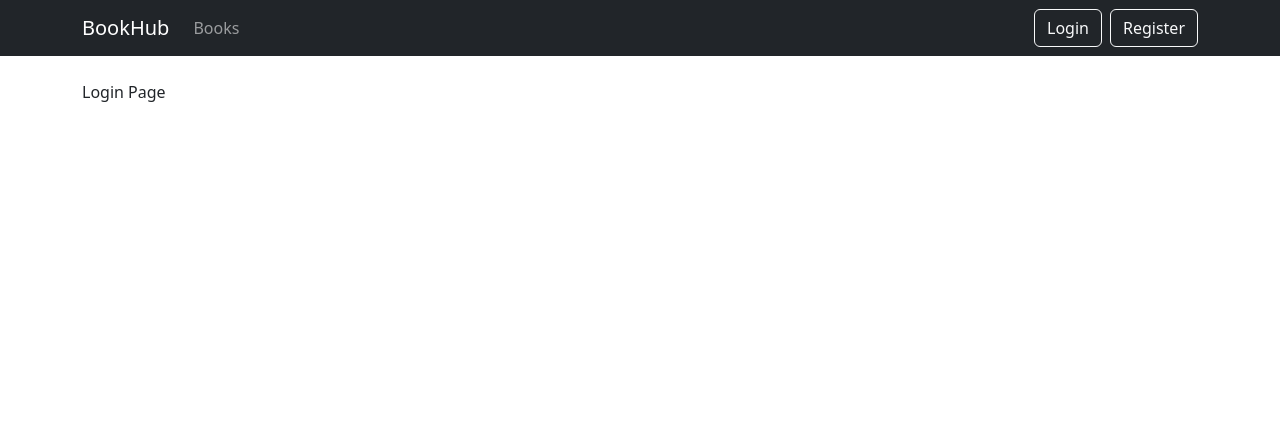
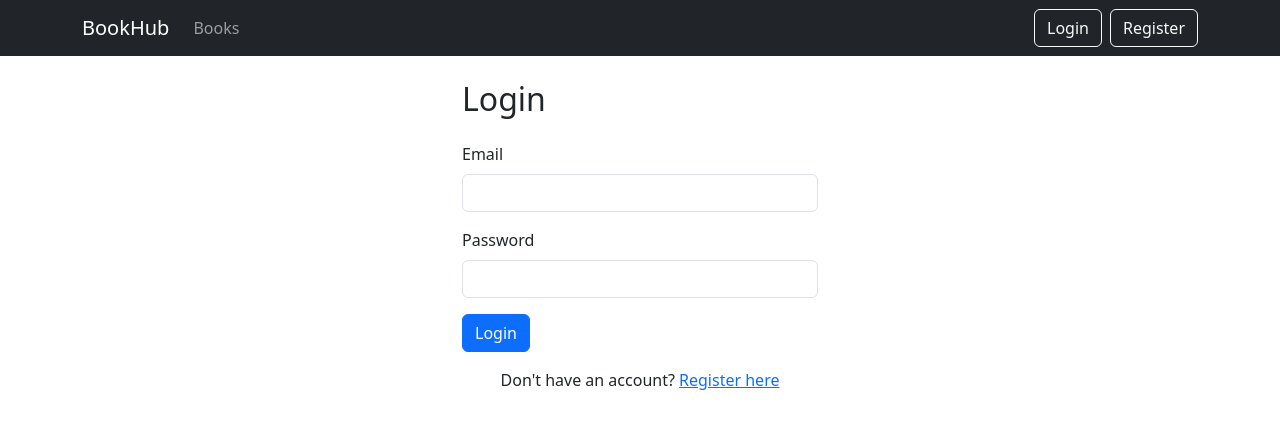
Before and after one commit to c-phillips7/bookhub-frontend, a React (Create React App) app: page /login in a window 1280 px wide. Shown: the top 428 px of the page. Built offline with nearby package versions, Linux system fonts and the light colour scheme.

Commit message:
added login page, with logic to call api and put  token into local storage. Had to go back to api to fix Cors exception when running locally.

```diff
--- a/src/pages/Login.js
+++ b/src/pages/Login.js
@@ -1,5 +1,86 @@
+import { useState } from "react";
+import { useNavigate, Link } from "react-router-dom";
+import { useAuth } from "../context/AuthContext";
+import api from "../services/Api";
+
 function Login() {
-    return <div>Login Page</div>;
+    const [email, setEmail] = useState("");
+    const [password, setPassword] = useState("");
+    const [error, setError] = useState("");
+    // Not loading by default
+    const [loading, setLoading] = useState(false);
+
+    const { login } = useAuth();
+    const navigate = useNavigate();
+
+    const handleSubmit = async (e) => {
+        e.preventDefault();
+        setError("");
+        setLoading(true);
+
+        try {
+            const response = await api.post("/api/account/login", { email, password });
+            const { token } = response.data;
+
+            // Fetch user details to verify token and get user info
+            const meResponse = await api.get("/api/account/me", {
+                headers: { Authorization: `Bearer ${token}` }
+            });
+
+            login(meResponse.data, token);
+            navigate("/");
+        } catch (err) {
+            setError(err.response?.data || err.message || 'Invalid email or password.');
+        } finally {
+            setLoading(false);
+        }
+    };
+
+    return (
+        <div className="row justify-content-center">
+            <div className="col-md-4">
+                <h2 className="mb-4" >Login</h2>
+
+                {error && <div className="alert alert-danger">{error}</div>}
+
+                <form onSubmit={handleSubmit}>
+                    <div className="mb-3">
+                        <label className="form-label">Email</label>
+                        <input
+                            type="email"
+                            className="form-control"
+                            value={email}
+                            onChange={(e) => setEmail(e.target.value)}
+                            required
+                        />
+                    </div>
+
+                    <div className="mb-3">
+                        <label className="form-label">Password</label>
+                        <input
+                            type="password"
+                            className="form-control"
+                            value={password}
+                            onChange={(e) => setPassword(e.target.value)}
+                            required
+                        />
+                    </div>
+
+                    <button
+                        type="submit"
+                        className="btn btn-primary"
+                        disabled={loading}
+                    >
+                        {loading ? "Logging in..." : "Login"}
+                    </button>
+                </form>
+
+                <p className="mt-3 text-center">
+                    Don't have an account? <Link to="/register">Register here</Link>
+                </p>
+            </div>
+        </div>
+    );
 }
 
 export default Login;
```
Also changed, not shown: 1 other file (tests, documents, lock files or other folders).
